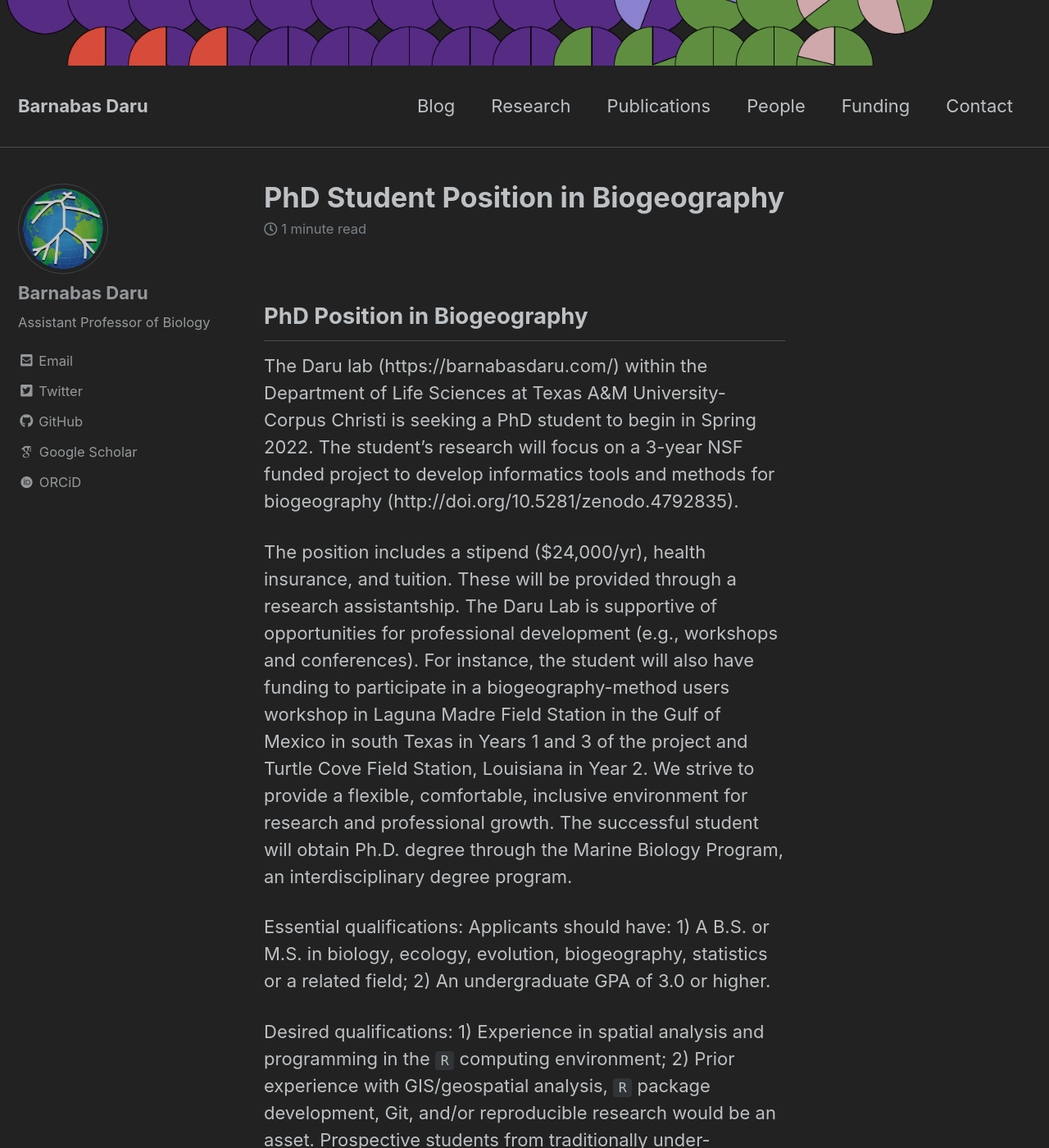
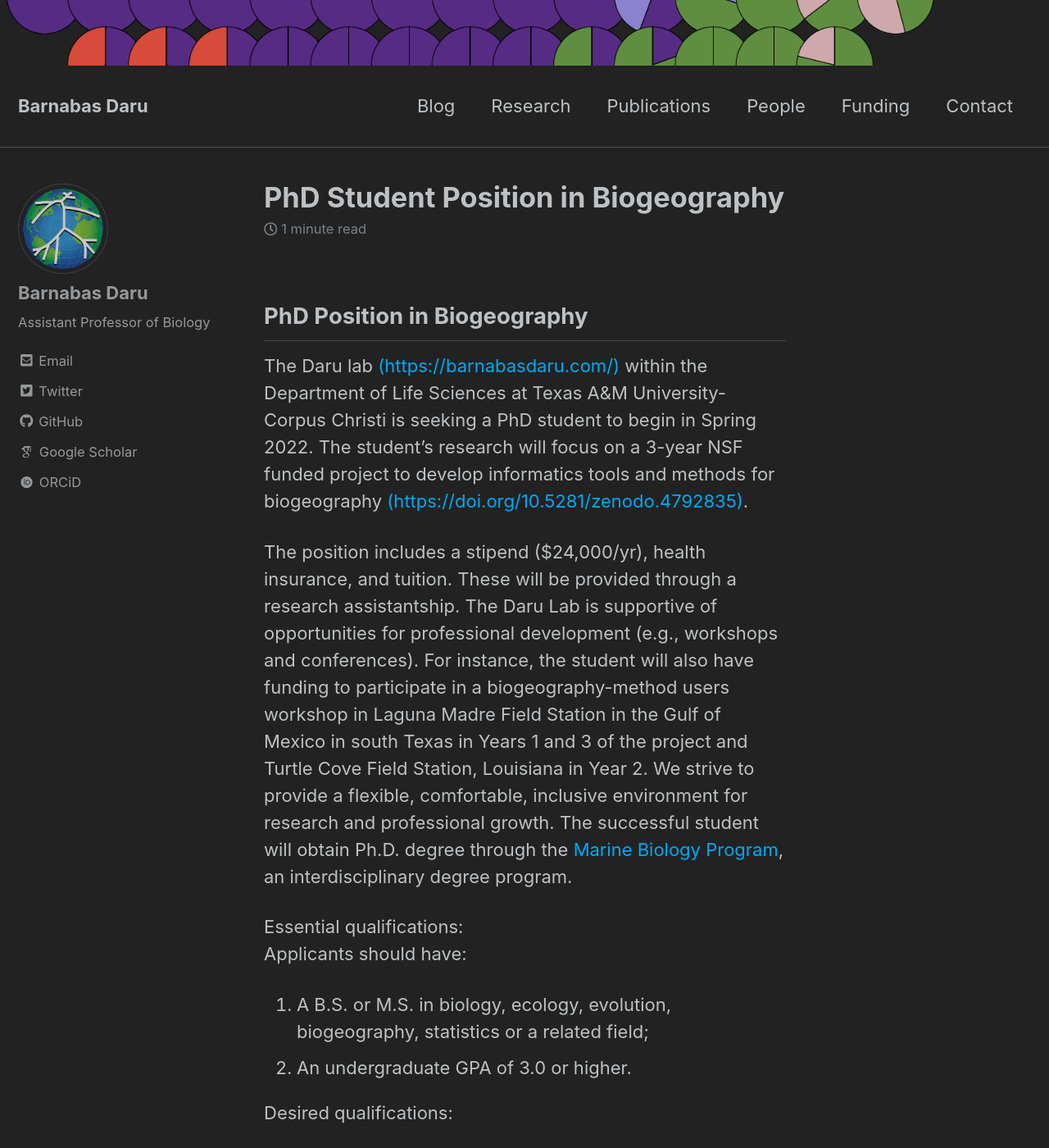
Before and after one commit to darunabas/darulab.github.io, a Jekyll site: the page built from _posts/2021-06-11-PhD-students-biogeography.md, in a window 1280 px wide and 1400 px high. Shown: the whole window at 82% size. Built offline with Jekyll 4.4.1, drawn with Linux system fonts in a browser that asks for light colours; nearby versions of some CDN libraries; some web fonts are replaced; some of the changed text lies outside the part shown.

Commit message:
Update 2021-06-11-PhD-students-biogeography.md

```diff
--- a/_posts/2021-06-11-PhD-students-biogeography.md
+++ b/_posts/2021-06-11-PhD-students-biogeography.md
@@ -17,20 +17,30 @@ tags:
 
 ## PhD Position in Biogeography
 
-The Daru lab (https://barnabasdaru.com/) within the Department of Life Sciences at Texas A&M University-Corpus Christi is seeking a PhD student to begin in Spring 2022.  The student's research will focus on a 3-year NSF funded project to develop informatics tools and methods for biogeography (http://doi.org/10.5281/zenodo.4792835).
+The Daru lab [(https://barnabasdaru.com/)](https://barnabasdaru.com/){:target="_blank"} within the Department of Life Sciences at Texas A&M University-Corpus Christi is seeking a PhD student to begin in Spring 2022.  The student's research will focus on a 3-year NSF funded project to develop informatics tools and methods for biogeography [(https://doi.org/10.5281/zenodo.4792835)](https://doi.org/10.5281/zenodo.4792835){:target="_blank"}.
 
-The position includes a stipend ($24,000/yr), health insurance, and tuition. These will be provided through a research assistantship. The Daru Lab is supportive of opportunities for professional development (e.g., workshops and conferences). For instance, the student will also have funding to participate in a biogeography-method users workshop in Laguna Madre Field Station in the Gulf of Mexico in south Texas in Years 1 and 3 of the project and Turtle Cove Field Station, Louisiana in Year 2. We strive to provide a flexible, comfortable, inclusive environment for research and professional growth. The successful student will obtain Ph.D. degree through the Marine Biology Program, an interdisciplinary degree program.
+The position includes a stipend ($24,000/yr), health insurance, and tuition. These will be provided through a research assistantship. The Daru Lab is supportive of opportunities for professional development (e.g., workshops and conferences). For instance, the student will also have funding to participate in a biogeography-method users workshop in Laguna Madre Field Station in the Gulf of Mexico in south Texas in Years 1 and 3 of the project and Turtle Cove Field Station, Louisiana in Year 2. We strive to provide a flexible, comfortable, inclusive environment for research and professional growth. The successful student will obtain Ph.D. degree through the [Marine Biology Program](https://marinebiology.tamucc.edu/){:target="_blank"}, an interdisciplinary degree program.
 
 Essential qualifications:
-Applicants should have: 1) A B.S. or M.S. in biology, ecology, evolution, biogeography, statistics or a related field; 2) An undergraduate GPA of 3.0 or higher.
+Applicants should have:
+<ol>
+<li>A B.S. or M.S. in biology, ecology, evolution, biogeography, statistics or a related field;</li>
+<li>An undergraduate GPA of 3.0 or higher.</li>
+</ol>
 
 Desired qualifications:
-1) Experience in spatial analysis and programming in the `R` computing environment; 2) Prior experience with GIS/geospatial analysis, `R` package development, Git, and/or reproducible research would be an asset. Prospective students from traditionally under-represented groups are especially encouraged to apply.
+<ol>
+<li>Experience in spatial analysis and programming in the `R` computing environment;</li>
+<li>Prior experience with GIS/geospatial analysis, `R` package development, Git, and/or reproducible research would be an asset.</li>
+<li>Prospective students from traditionally under-represented groups are especially encouraged to apply.</li>
+</ol>
 
 Application:
 Applicants should electronically submit a single PDF file containing the following:
-1) a 2-page cover letter detailing your research interests and explaining why you are a good fit for the position;
-2) a CV or resume (with 3-5 references listed at the end).
+<ol>
+<li>a 2-page cover letter detailing your research interests and explaining why you are a good fit for the position;</li>
+<li>a CV or resume (with 3-5 references listed at the end).</li>
+</ol>
 
 Please submit applications by email to Dr. Barnabas Daru at barnabas.daru@tamucc.edu
 
```
